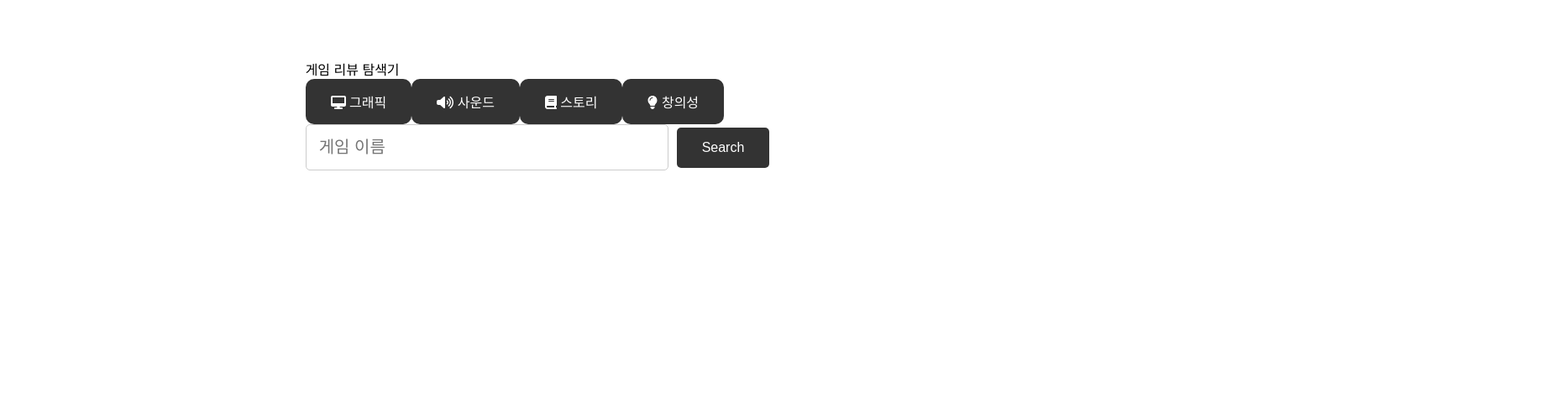
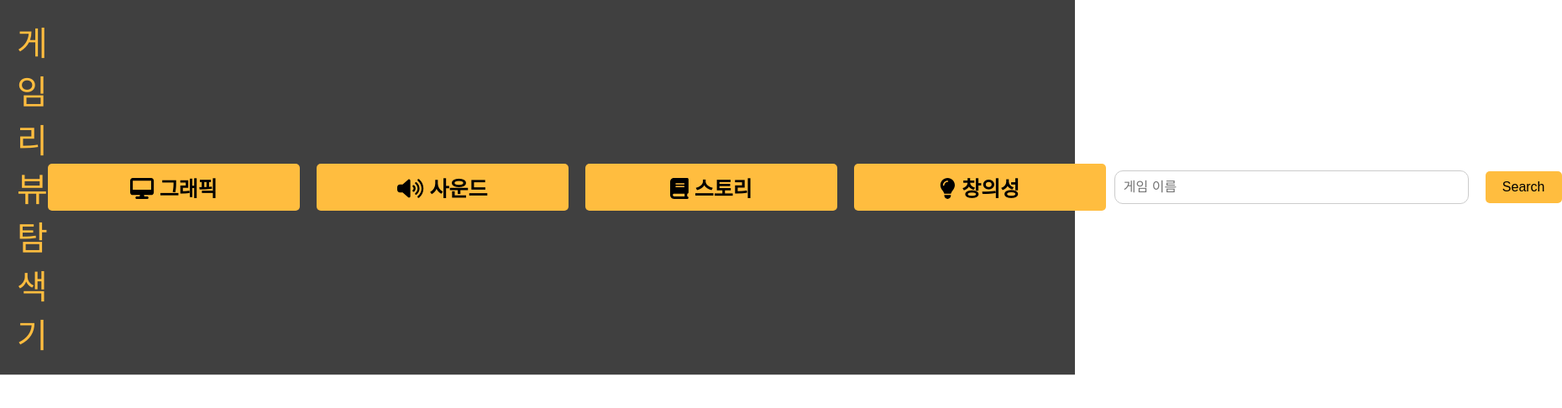
Before and after one commit to rohyenwu/2024--isg, a React (Create React App) app in the folder sig-project/template/: page /review in a window 1280 px wide. Shown: the top 486 px of the page at 84% size, 1860 px wide, since content can reach past the window. Built offline with nearby package versions, Linux system fonts and the light colour scheme.

Commit message:
UI update

```diff
--- a/sig-project/template/src/Components/Review.css
+++ b/sig-project/template/src/Components/Review.css
@@ -4,94 +4,117 @@ body {
     padding: 0;
     display: flex;
     flex-direction: column;
+    min-height: 100vh;
+}
+
+.header {
+    display: flex;
+    flex-direction: row;
     align-items: center;
-    justify-content: flex-start;
-    margin-top: 50px;
     padding: 20px;
+    background-color: #404040;
+    border-bottom: 1px solid #ccc;
+}
+
+.projectName{
+    font-size:40px;
+    color: #ffbd3f;
+}
+
+.keywords-container {
+    flex: 1;
+    display: flex;
+    justify-content: center;
+    margin-right: 10px;
+    gap: 20px;
+}
+
+.keyword-button {
+    padding: 10px 20px;
+    border-radius: 5px;
+    background-color: #ffbd3f;
+    cursor: pointer;
+    font-size: 25px;
+    width: 300px;
+    color: #000;
+    font-weight: bold;
+}
+
+.keyword-button:hover {
+    background-color: #000;
+    color: #fff;
 }
 
 .search-container {
     display: flex;
-    flex-direction: column;
-    align-items: center; /* 수평 중앙 정렬 */
-    justify-content: center; /* 수직 중앙 정렬 */
-    width: 100%; /* 전체 폭 사용 */
-    box-sizing: border-box; /* padding과 border를 width에 포함시킵니다 */
-    margin-bottom: 100px;
-  }
+    flex-direction: row;
+    align-items: center;
+}
 
 .search-container input[type="text"] {
+    padding: 10px;
+    border: 1px solid #ccc;
+    border-radius: 10px;
+    font-size: 16px;
     width: 400px;
-    padding: 15px;
-    margin-right: 10px;
-    border: 1px solid #ccc;
-    border-radius: 5px;
 }
 
 .search-container input[type="submit"] {
-    padding: 15px 30px;
+    padding: 10px 20px;
     border: none;
-    background-color: #333;
-    color: #fff;
+    background-color: #ffbd3f;
+    color: #000;
     border-radius: 5px;
     cursor: pointer;
     font-size: 16px;
+    margin-left: 10px;
 }
 
-.game-name {
-    font-size: 36px;
-    font-weight: bold;
-    margin-top: 50px; /* 조정 필요 */
+.search-container input[type="submit"]:hover {
+    background-color: #555;
+}
+
+.main-content {
+    display: flex;
+    flex-direction: column;
+    align-items: center;
+    padding: 20px;
+    flex: 1;
+    margin-top: 50px;
+    font-size: 50px;
 }
 
 .evaluation-container {
     display: flex;
-    flex-wrap: wrap;
+    flex-direction: row;
     justify-content: space-between;
+    width: 100%;
+    width: 2000px;
+    height: 1000px;
     gap: 20px;
-    margin-top: 20px;
-    max-width: 1000px;
 }
 
-.evaluation-container > div {
-    display: flex;
-    flex-direction: column;
-    align-items: center;
-    flex: 1 1 200px;
-    margin: 10px;
-    min-width: 200px;
+.review {
+    flex: 1;
+    min-width: 0;
+    padding: 20px;
+    border: 1px solid #ccc;
+    border-radius: 5px;
+    font-size: 24px;
+    overflow-y: auto;
+    margin-top: 50px;
 }
 
-.evaluation-container .review {
-    width: 100%;
-    height: 200px;
-    padding: 15px;
-    border: 1px solid #ccc;
-    border-radius: 5px;
-    margin-bottom: 5px;
-    font-size: 16px;
-    resize: none;
-    overflow-y: auto;
+.review-positiveheader {
+    font-size: 40px;
+    color: limegreen;
+    font-weight: bold;
+    margin-bottom: 10px;
 }
 
-.evaluation-container .score {
-    width: 70px;
-    height: 70px;
-    border: 2px solid #000;
-    border-radius: 50%;
-    display: flex;
-    justify-content: center;
-    align-items: center;
-    font-size: 24px;
+.review-negativeheader {
+    font-size: 40px;
+    color: crimson;
     font-weight: bold;
-}
-
-.evaluation-container .new-row {
-    flex-basis: 100%;
-    height: 0;
-}
-
-label {
-    font-size: 20px;
     margin-bottom: 10px;
 }
```
